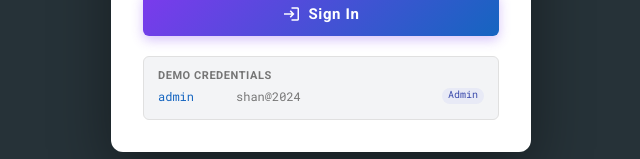
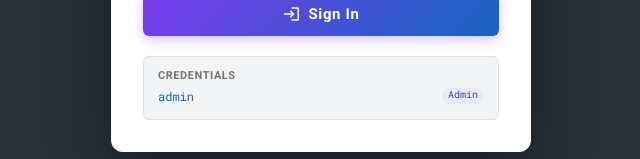
Before and after one commit to shantanusearch1/gemini-react-agent, a React (Vite) app: page / in a window 1280 px wide. Shown: the part 513-672 px from the top of the page, without its empty margins (319-959 px from the left). Built offline with nearby package versions, Linux system fonts and the light colour scheme.

Commit message:
Update Login.jsx

```diff
--- a/src/Login.jsx
+++ b/src/Login.jsx
@@ -112,9 +112,9 @@ export default function Login({ onLogin }) {
           </button>
 
           <div style={{ marginTop: 20, padding: '12px 14px', background: '#F3F4F6', borderRadius: 6, border: '1px solid #E0E0E0' }}>
-            <div style={{ fontSize: 11, color: M.onSurfaceVariant, fontWeight: 600, marginBottom: 6, textTransform: 'uppercase', letterSpacing: '0.05em' }}>Demo Credentials</div>
+            <div style={{ fontSize: 11, color: M.onSurfaceVariant, fontWeight: 600, marginBottom: 6, textTransform: 'uppercase', letterSpacing: '0.05em' }}> Credentials</div>
             {[
-              { u: 'admin', p: 'shan@2024', r: 'Admin' },
+              { u: 'admin', p: '', r: 'Admin' },
             ].map(c => (
               <div key={c.u} style={{ display: 'flex', gap: 8, fontSize: 12, color: M.onSurfaceVariant, marginBottom: 3, fontFamily: 'Roboto Mono, monospace', cursor: 'pointer' }}
                 onClick={() => { setUsername(c.u); setPassword(c.p); setError('') }}>
```
